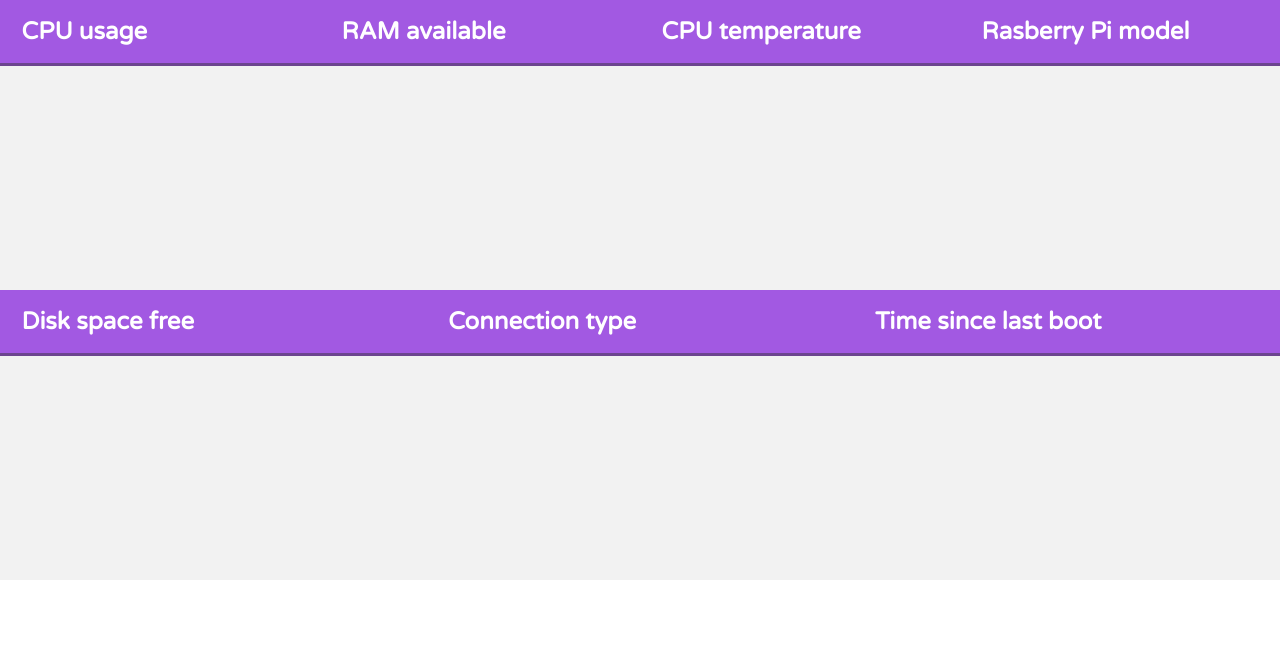
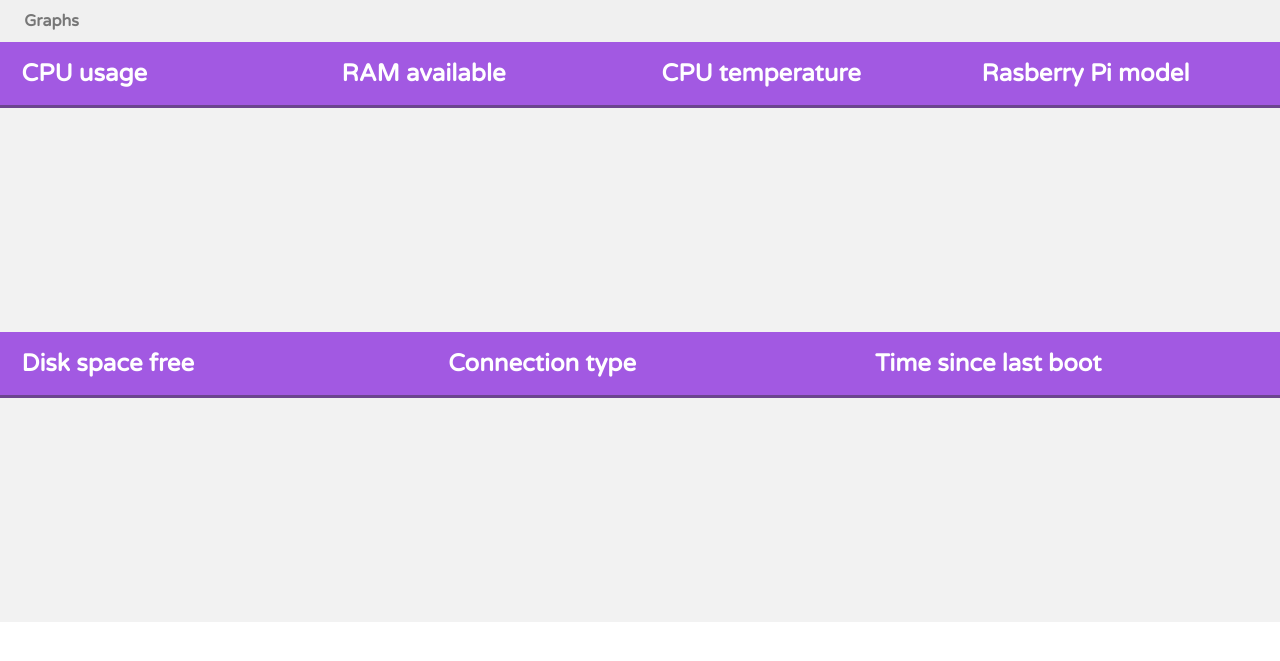
Before and after one commit to PurpleStripedUnicorn/raspberry-pi-html-monitor, a PHP site: page / in a window 1280 px wide. Shown: the top 661 px of the page. Run offline with PHP 8.4, Linux system fonts and the light colour scheme; data that the repository does not hold is empty.

Commit message:
Added graphs to main index.html and removed optimized rendering due to bugs

```diff
--- a/html/css/main.css
+++ b/html/css/main.css
@@ -6,11 +6,21 @@ body {
     font-family: 'Varela Round', sans-serif;
 }
 
+#main {
+    display: grid;
+    grid-template-columns: auto;
+    grid-template-rows: auto 1fr;
+    grid-template-areas:
+        'top_bar'
+        'blocks';
+}
+
 /* styling for main statistics blocks */
 .blocks_container {
     display: flex;
     flex-direction: row;
     flex-wrap: wrap;
+    grid-area: 'blocks';
 }
 
     .block {
@@ -22,6 +32,9 @@ body {
         grid-template-columns: 100%;
         grid-template-rows: auto 1fr;
         overflow: hidden;
+    }
+    .blocks_container.graphs_visible .block.has_graph {
+        display: none;
     }
 
         .block .top {
@@ -47,3 +60,33 @@ body {
                 font-size: 3.75em;
                 font-weight: bold;
             }
+
+    .block.block_graph {
+        display: none;
+    }
+    .blocks_container.graphs_visible .block_graph {
+        display: grid;
+    }
+
+        .block.block_graph .graph {
+            height: 100%;
+            width: 100%;
+        }
+
+.top_bar {
+    grid-area: 'top_bar';
+    background: #f0f0f0;
+    display: flex;
+    flex-direction: row;
+}
+
+    .top_bar .item {
+        padding: 0.7em 1.2em;
+        color: #777;
+        cursor: pointer;
+        margin-left: 5px;
+        font-weight: bold;
+    }
+    .top_bar .item:hover {
+        background: #e8e8e8;
+    }
--- a/html/index.html
+++ b/html/index.html
@@ -14,6 +14,7 @@
 </head>
 <body>
     <div id="main">
+        <div class="top_bar"></div>
         <div class="blocks_container"></div>
     </div>
     <script src="js/build.js"></script>
--- a/html/js/build.js
+++ b/html/js/build.js
@@ -1,22 +1,37 @@
 
 // get a 'block' object returned from the information provided
 // this is mainly to make including the html for a block easier
-function block (title, statname) {
+function block (title, statname, has_graph) {
+    if (typeof has_graph == 'undefined')
+        has_graph = false
     return {
         // the title displayed at the top of the block
         title: title,
         // the name identifying the statistic being measured
         statname: statname,
+        has_graph: has_graph,
         // returns the html for the block
         html: function () {
-            return `<div class="block">
-                        <h2 class="top">` + title + `</h2>
+            var htm = `
+                <div class="block ` + (this.has_graph ? 'has_graph' : '') + `">
+                    <h2 class="top">` + this.title + `</h2>
+                    <div class="body">
+                        <div class="big_stat">
+                            <span data-out="` + this.statname + `"></span>
+                        </div>
+                    </div>
+                </div>`
+            if (this.has_graph)
+                htm += `
+                    <div class="block block_graph">
+                        <h2 class="top">` + this.title + `</h2>
                         <div class="body">
-                            <div class="big_stat">
-                                <span data-out="` + statname + `"></span>
+                            <div class="graph" data-graph-out="`
+                            + this.statname + `">
                             </div>
                         </div>
                     </div>`
+            return htm
         }
     }
 }
@@ -27,7 +42,7 @@ function build_blocks () {
     container = $('.blocks_container')
     // this variable contains all of the blocks that will be used
     blocks = [
-        block('CPU usage', 'cpu_usage_total'),
+        block('CPU usage', 'cpu_usage_total', true),
         block('RAM available', 'ram_available'),
         block('CPU temperature', 'temp_cpu'),
         block('Rasberry Pi model', 'model'),
@@ -39,4 +54,34 @@ function build_blocks () {
         container.append(blocks[i].html())
 }
 
+// object for an item in the top bar
+function top_bar_item (text, action) {
+    return {
+        text: text,
+        action: action,
+        dom: function () {
+            obj = document.createElement('div')
+            obj.onclick = action
+            obj.setAttribute('class', 'item')
+            obj.innerText = text
+            return obj
+        }
+    }
+}
+
+// build the 'top_bar' part of the page
+// this the part where the user can change certain settings for the display of
+//   the metrics
+function build_top_bar () {
+    var container = $('.top_bar')
+    var items = [
+        top_bar_item('Graphs', function () {
+            $('.blocks_container').toggleClass('graphs_visible')
+        })
+    ]
+    for (var i = 0; i < items.length; i++)
+        container.append(items[i].dom())
+}
+
 build_blocks()
+build_top_bar()
--- a/html/js/main.js
+++ b/html/js/main.js
@@ -375,8 +375,6 @@ function associate_graphs () {
         obj = $(this)
         attr = obj.attr('data-graph-out')
         g = display_history.history[0].get(attr).graph(obj)
-        // render for the first time so markers are also properly displayed
-        g.render()
         graphs.push({
             title: attr,
             graph: g
@@ -404,9 +402,6 @@ function update_graphs (graphs, display_history) {
             )
         g.entries = entries
         // do not fully re-render since markers don't change
-        g.render_lines()
-        g.render_lines_under()
-        g.render_value_display()
-        g.render_styles()
+        g.render()
     }
 }
```
